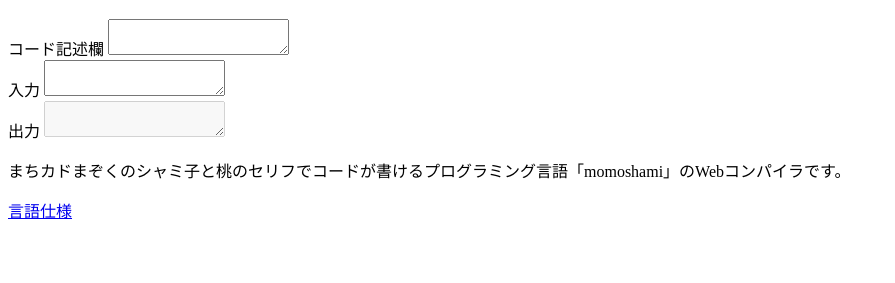
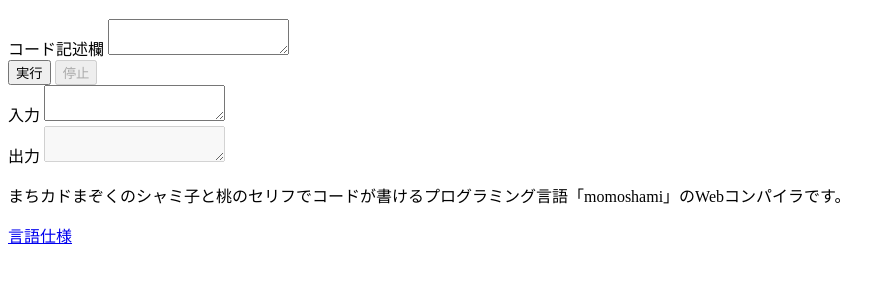
Before and after one commit to ursidsn/momoshami, a plain HTML site: page hp/index.html in a window 1280 px wide. Shown: the part 61-344 px from the top of the page, without its empty margins (0-895 px from the left). Drawn offline with Linux system fonts and the light colour scheme.

Commit message:
inside the backrooms
#フレアストリーム
#Liveissa

```diff
--- a/hp/index.html
+++ b/hp/index.html
@@ -1,5 +1,12 @@
 <!DOCTYPE html>
 <html lang="ja">
+
+<head>
+  <meta charset="UTF-8">
+  <title>momoshami-まちカドまぞくのプログラミング言語</title>
+  <script src="scripts/main.js"></script>
+  <link rel="preload" href="scripts/interpreter.js" as="script">
+</head>
 
 <body>
   <h1>momoshami</h1>
@@ -8,6 +15,12 @@
       <div class="code-area">
         <label for="code">コード記述欄</label>
         <textarea id="code"></textarea>
+      </div>
+      <div class="button-area">
+        <span>
+          <button id="run">実行</button>
+          <button id="stop" disabled>停止</button>
+        </span>
       </div>
       <div class="input-area">
         <label for="input">入力</label>
```
